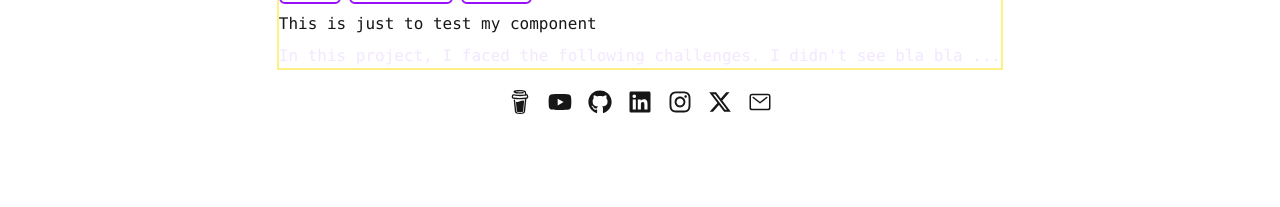
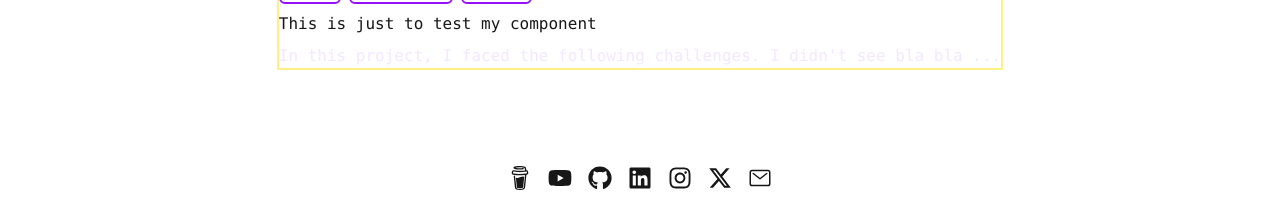
Before and after one commit to Qayyax/portfolio, a Next.js app: page / in a window 1280 px wide. Shown: the part 590-797 px from the top of the page. Built offline with nearby package versions, Linux system fonts and the light colour scheme; a web font is replaced by a local one.

Commit message:
footer is fixed to the bottom

```diff
--- a/app/_ui/layout/footer.tsx
+++ b/app/_ui/layout/footer.tsx
@@ -52,7 +52,7 @@ const links = [
 
 export default function Footer() {
   return (
-    <footer className="flex justify-center items-center gap-4 p-5">
+    <footer className="flex justify-center items-center gap-4 p-5 fixed bottom-0 w-[100%]">
       {links.map((item) => (
         <SocialIcon key={item.link} icon={item.icon} to={item.link} />
       ))}
--- a/app/page.tsx
+++ b/app/page.tsx
@@ -18,14 +18,12 @@ const demoData = {
 
 // How to maintain the nav and modal in the other navigations
 // TODO:
-// - [X] layout for the navigation
-// - [] footer in the layout as well
 //  - [] remember footer is diff for desktop and mobile
 // - [] See more after the featured projects
 //  - [] I am considering removing it though
 // - [] Add featured blog
-// - [] Change import to use @ and not ./
-// - [] Adjust your text too as well
+// - [] Adjust your intro text too as well
+
 export default function Home() {
   return (
     <>
```
Also changed, not shown: app/_ui/components/project/ProjectCard.tsx (+1 -6 lines).
